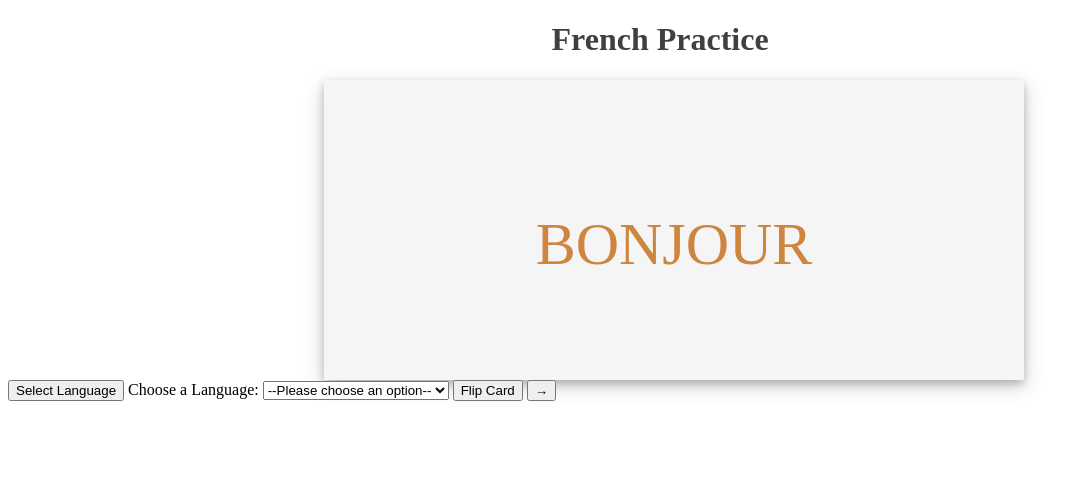
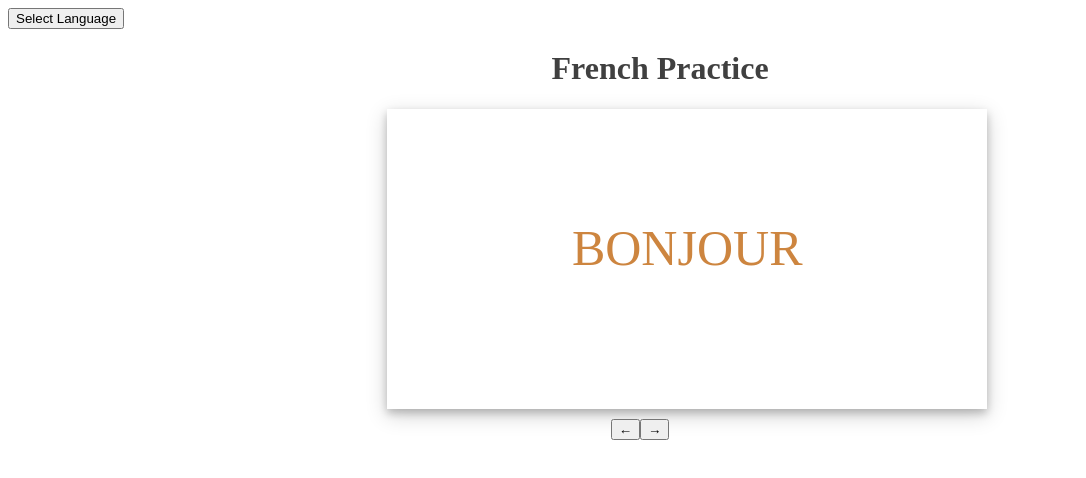
Before and after one commit to Heather1337/Parle, a website: page index.html in a window 1280 px wide. Shown: the whole page, without its empty margins (0-1086 px from the left). Drawn offline with Linux system fonts and the light colour scheme.

Commit message:
cleaning up css and removing select

```diff
--- a/index.html
+++ b/index.html
@@ -8,20 +8,15 @@
     <title>Parle</title>
 </head>
 <body>
+    <button class="choose-language">Select Language</button>
     <h1 class="title">French Practice</h1>
     <div class="flash-card">
         <p class="flash-card-content">BONJOUR</p>
     </div>
-    <button class="choose-language">Select Language</button>
-
-    <label for="language-select">Choose a Language:</label>
-    <select name="languages" id="language-select">
-        <option value="">--Please choose an option--</option>
-        <option value="French">French</option>
-    </select>
-
-    <button class="card-flip button">Flip Card</button>
-    <button class="next-card button">→</button>
+    <div class="button-container">
+        <button class="previous-card button">←</button>
+        <button class="next-card button">→</button>
+    </div>
 
     <script src="./public/parle.js"></script>
 </body>
--- a/public/parle.js
+++ b/public/parle.js
@@ -1,13 +1,9 @@
 const flipButton = document.querySelector('.card-flip');
-const flashCard = document.querySelector('.flash-card-content');
+const flashCardWord = document.querySelector('.flash-card-content');
 const nextButton = document.querySelector('.next-card');
 const languageButton = document.querySelector('.choose-language');
+const flashCard = document.querySelector('.flash-card');
 
-
-//Handling Language Selection
-var languageEvent = document.getElementById("language-select");
-var  chosenLanguage = languageEvent.options[languageEvent.selectedIndex].text;
-console.log(chosenLanguage);
 
 
 let cardWord = '';
@@ -18,12 +14,8 @@ let cardWord = '';
 let currentCard = 0;
 let wordList = null;
 
-languageEvent.addEventListener("click", (e)=> {
-  console.log('clicked!', languageEvent.options[languageEvent.selectedIndex].value);
-});
 
 languageButton.addEventListener("click", (e) => {
-  console.log(chosenLanguage)
   fetch("/french")
     .then((res) => {
         return res.json();
@@ -36,13 +28,13 @@ languageButton.addEventListener("click", (e) => {
     })
 });
 
-flipButton.addEventListener("click", (e) => {
-  flashCard.innerText = wordList[currentCard].back;
+flashCard.addEventListener("click", (e) => {
+  flashCardWord.innerText = wordList[currentCard].back;
   currentCard++;
 });
 
 nextButton.addEventListener("click", (e) => {
-  flashCard.innerText = wordList[currentCard].front;
+  flashCardWord.innerText = wordList[currentCard].front;
 });
 
 
--- a/public/styles.css
+++ b/public/styles.css
@@ -10,19 +10,31 @@
 
 
 .flash-card {
-    background-color: whitesmoke;
+    background-color: white;
     justify-content: center;
     box-shadow: 0 4px 8px 0 rgba(0, 0, 0, 0.2), 0 6px 20px 0 rgba(0, 0, 0, 0.19);
     height: 300px;
-    width: 700px;
-    margin-left: 25%;
+    width: 600px;
+    margin-left: 30%;
     display: flex;
 }
 
+.flash-card:hover {
+  background-color: whitesmoke;
+  cursor: pointer;
+}
+
 .flash-card-content {
-    font-size: 60px;
+    font-size: 50px;
     display: flex;
     color: peru;
     text-align: center;
     padding-top: 10%;
 }
+
+.button-container {
+    display: flex;
+    align-items: center;
+    justify-content: center;
+    margin-top: 10px;
+}
```
